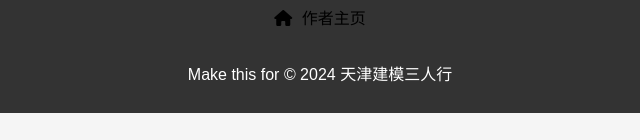
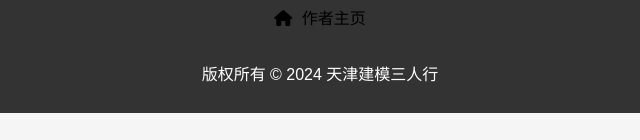
Before and after one commit to bfjy2024/tj0725, a plain HTML site: page index.html in a window 1280 px wide. Shown: the part 2389-2529 px from the top of the page, 320-960 px from the left. Drawn offline with Linux system fonts and the light colour scheme.

Commit message:
Update index.html

```diff
--- a/index.html
+++ b/index.html
@@ -289,7 +289,7 @@ footer .social-link {
         <p><a href="https://github.com/wsl11111/"><i class="fas fa-home"></i> 作者主页</a></p>
     </div>
    <div>
-       <p>Make this for &copy; 2024 天津建模三人行</p>
+       <p>版权所有 &copy; 2024 天津建模三人行</p>
    </div>
 </footer>
 </body>
```
